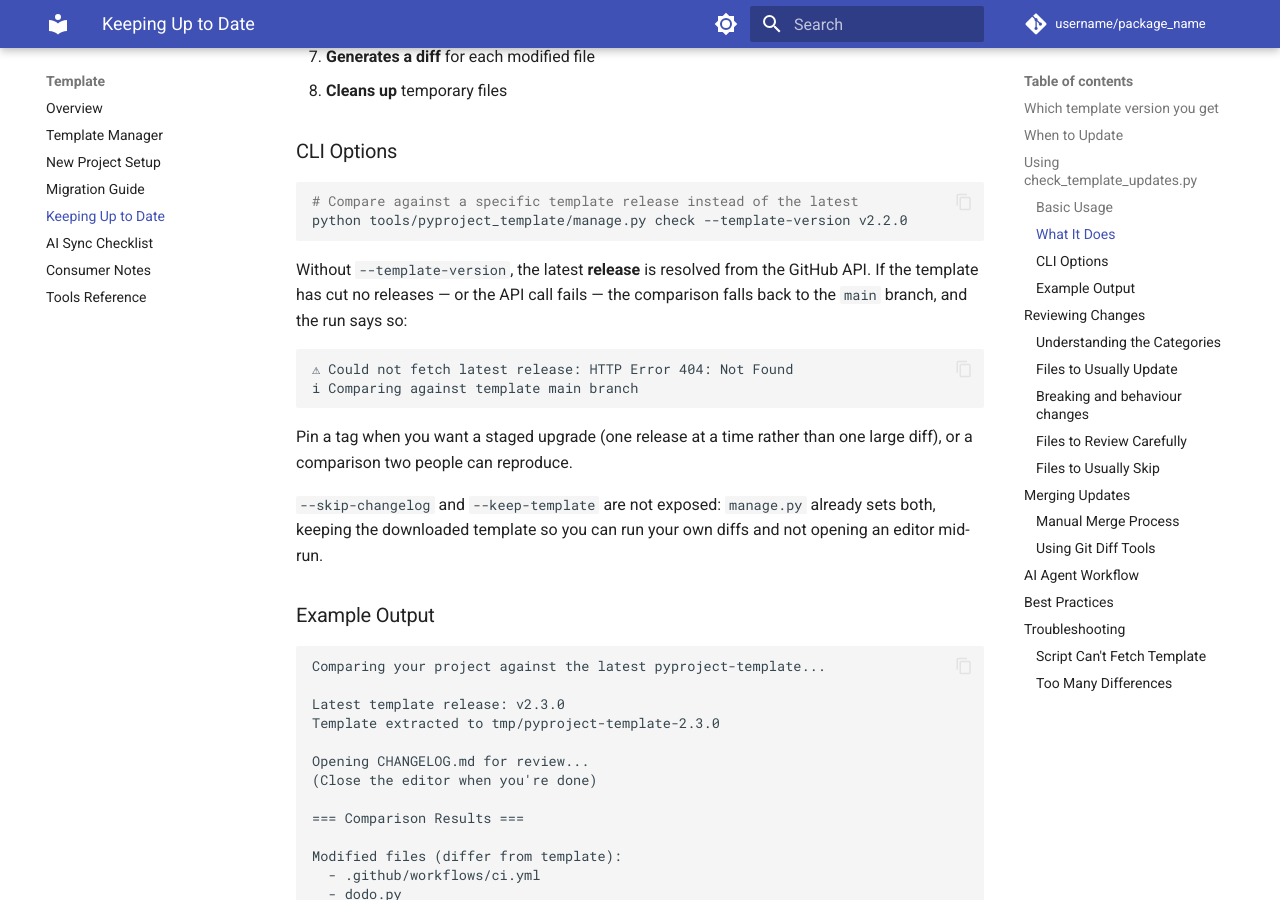
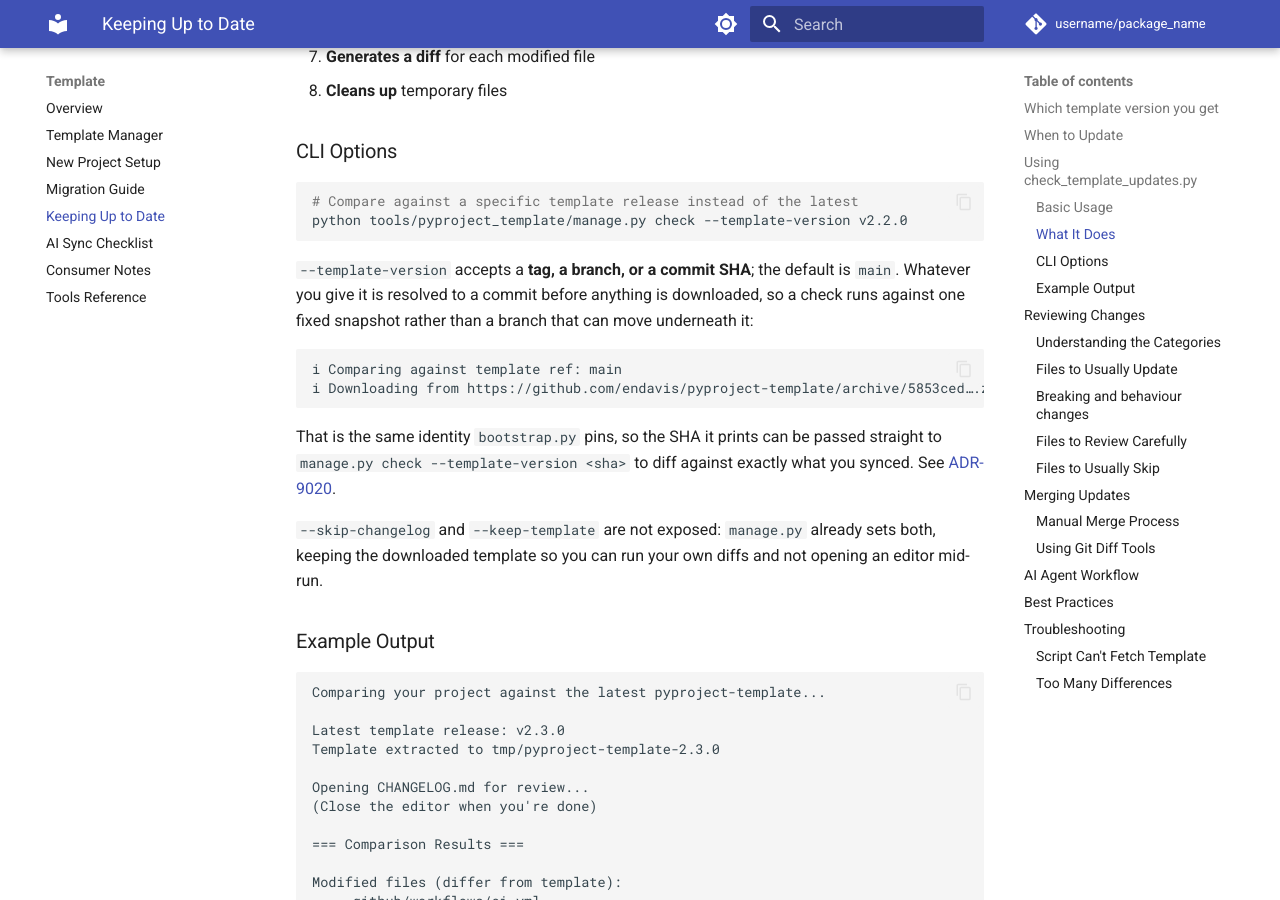
Before and after one commit to endavis/pyproject-template, an MkDocs documentation site: the page built from docs/template/updates.md, in a window 1280 px wide and 900 px high, scrolled down 1956 px. Built offline with MkDocs 1.6.1 and Material for MkDocs 9.7.7, drawn with Linux system fonts in a browser that asks for light colours; comment, search, counter and statistics services are not loaded.

Commit message:
refactor: make a template version a commit SHA (merges PR #782, addresses #781)
The template has cut no releases -- `gh release list` is empty and the only tag
is v0.0.0 from the initial commit -- while half the update path assumed
otherwise. `get_latest_release()` called releases/latest, got a 404, returned
None, and every drift check fell through to the moving `main` branch. Reaching
the right place by failing a lookup first.

The two halves also disagreed about what a version is. ai-sync-checklist runs
`bootstrap --sync` as Phase 1 and the drift check as Phase 2; the first pinned a
commit SHA and the second fetched moving `main`, so the tooling a project synced
and the template it then diffed against could be different commits.

ADR-9020 settles it: a template version is a commit SHA. `--template-version`
accepts a tag, a branch or a SHA, resolves it through commits/{ref}, and fetches
`/archive/{sha}.zip` -- one identity and one URL shape. `main` is the stated
default rather than a fallback. Resolution failure warns and continues against
the unresolved ref, the same call bootstrap.resolve_ref makes.

The deciding evidence turned up during implementation: TemplateState.commit
already exists and persists a template commit SHA. The repo had already chosen
commits as the thing it remembers about the template; only the drift checker's
fetch disagreed. This finishes an identity that was half-adopted rather than
introducing one. Cutting releases was the alternative and stays open -- a tag is
a ref, so `--template-version v2.2.0` keeps working if this project starts
tagging; the difference is that nothing depends on their existing.

get_latest_release is removed along with its export from __init__.py. With
releases out of the model it is a dead path that invites reintroducing the
assumption.

One bug shipped and caught by running the tool rather than by testing: the first
patch left a stale `version` reference in run_check_updates, and every existing
test passed because they mock that function. TestRefResolution closes the gap --
it covers resolution and the URL that comes out of it, and fails under both
mutations tried: restoring the refs/tags shape, and dropping resolution
altogether.

Addresses #781


Claude-Session: https://claude.ai/code/session_01YAvpAgsk23wBAPcDifytbZ

Co-authored-by: Claude Opus 5 <noreply@anthropic.com>

````diff
--- a/docs/template/updates.md
+++ b/docs/template/updates.md
@@ -93,17 +93,18 @@ python tools/pyproject_template/check_template_updates.py
 python tools/pyproject_template/manage.py check --template-version v2.2.0
 ```
 
-Without `--template-version`, the latest **release** is resolved from the GitHub API. If the
-template has cut no releases — or the API call fails — the comparison falls back to the `main`
-branch, and the run says so:
+`--template-version` accepts a **tag, a branch, or a commit SHA**; the default is `main`. Whatever
+you give it is resolved to a commit before anything is downloaded, so a check runs against one
+fixed snapshot rather than a branch that can move underneath it:
 
 ```
-⚠ Could not fetch latest release: HTTP Error 404: Not Found
-i Comparing against template main branch
+i Comparing against template ref: main
+i Downloading from https://github.com/endavis/pyproject-template/archive/5853ced….zip...
 ```
 
-Pin a tag when you want a staged upgrade (one release at a time rather than one large diff), or a
-comparison two people can reproduce.
+That is the same identity `bootstrap.py` pins, so the SHA it prints can be passed straight to
+`manage.py check --template-version <sha>` to diff against exactly what you synced. See
+[ADR-9020](../decisions/9020-a-template-version-is-a-commit-sha.md).
 
 `--skip-changelog` and `--keep-template` are not exposed: `manage.py` already sets both, keeping the
 downloaded template so you can run your own diffs and not opening an editor mid-run.
--- a/mkdocs.yml
+++ b/mkdocs.yml
@@ -161,6 +161,7 @@ nav:
       - ADR-9017 Template ownership: decisions/9017-template-tooling-and-its-tests-are-template-owned.md
       - ADR-9018 Instruction allocation: decisions/9018-agentsmd-carries-only-shared-always-on-instructions.md
       - ADR-9019 Hook scope: decisions/9019-the-dangerous-command-hook-is-a-guardrail-not-a-security-boundary.md
+      - ADR-9020 Template version: decisions/9020-a-template-version-is-a-commit-sha.md
   - Reference:
       - API Reference: reference/api.md
   - Examples:
````
Also changed, not shown: docs/TABLE_OF_CONTENTS.md (+1 -0 lines), docs/decisions/9020-a-template-version-is-a-commit-sha.md (added, +85 -0 lines), docs/decisions/README.md (+1 -0 lines), docs/template/ai-sync-checklist.md (+1 -1 lines), docs/template/tools-reference.md (+3 -3 lines), 3 other files.
